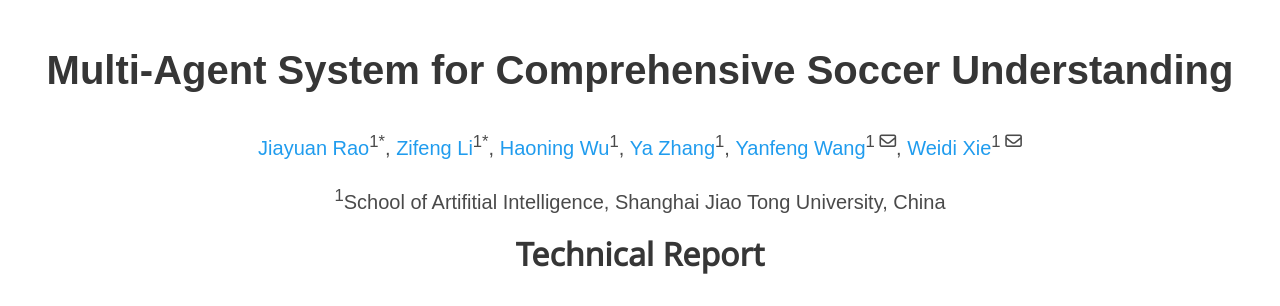
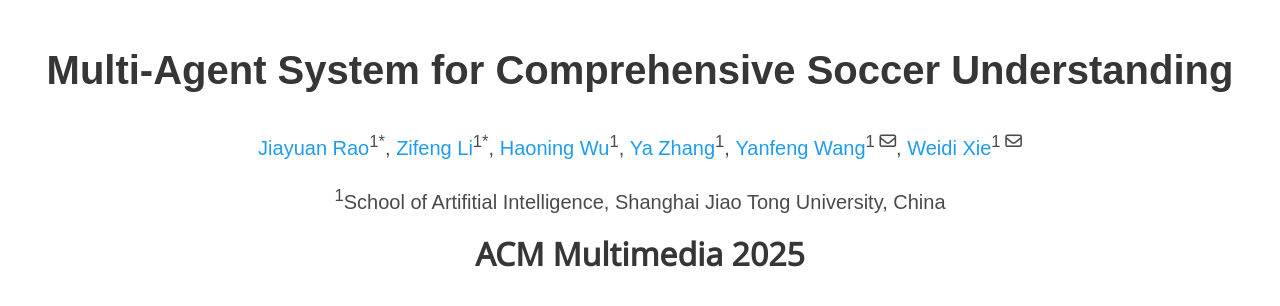
Before and after one commit to jyrao/SoccerAgent, a plain HTML site: page index.html in a window 1280 px wide. Shown: the top 306 px of the page. Drawn offline with nearby package versions, Linux system fonts and the light colour scheme; some icons are missing; a web font is replaced by a local one.

Commit message:
update conference

```diff
--- a/index.html
+++ b/index.html
@@ -78,7 +78,7 @@
                     <!-- <span class="eql-cntrb"><small><br><sup>*</sup>Indicates Equal Contribution</small></span> -->
                   </div>
 
-                  <div class="title is-2 has-text-centered has-text-weight-bold" style="margin-top: 20px; font-size: 2rem;">Technical Report</div>
+                  <div class="title is-2 has-text-centered has-text-weight-bold" style="margin-top: 20px; font-size: 2rem;">ACM Multimedia 2025</div>
 
                   <div class="column has-text-centered">
                     <div class="publication-links">
```
Also changed, not shown: 2 other files.
